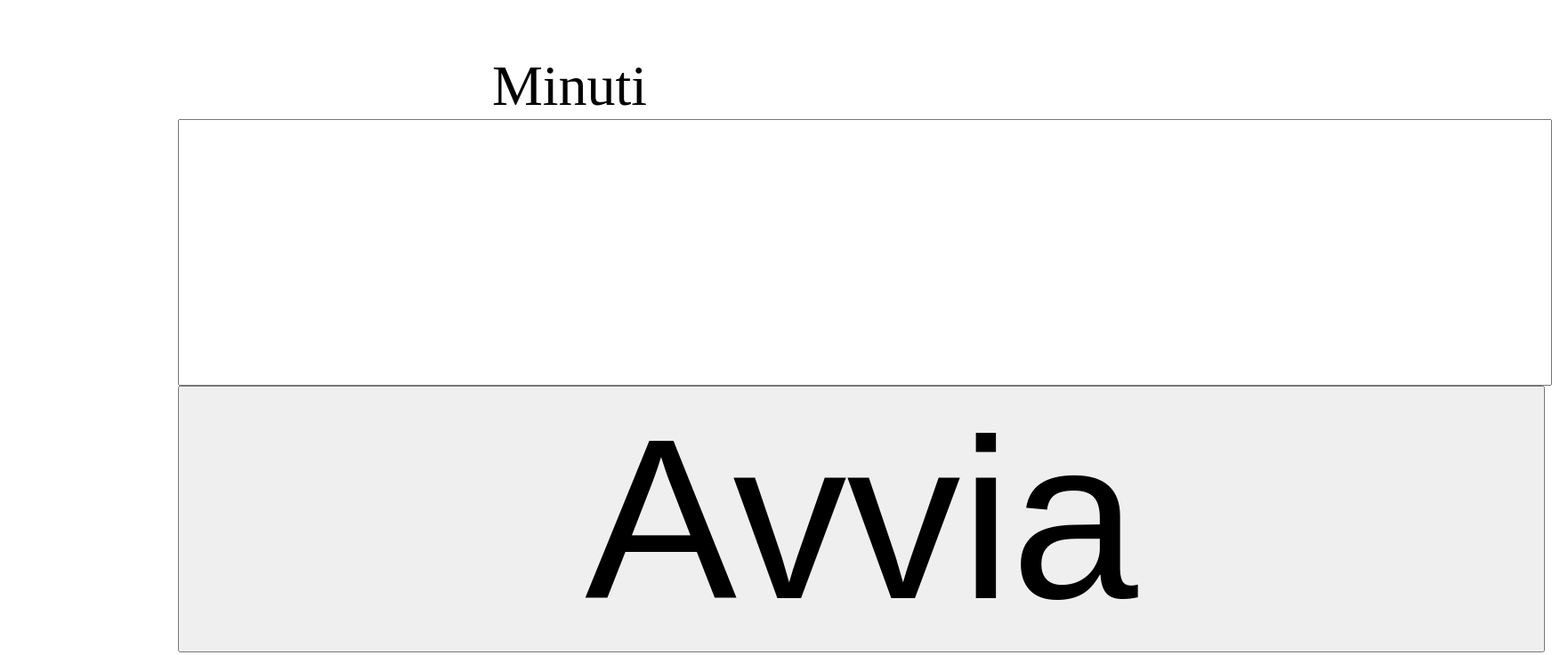
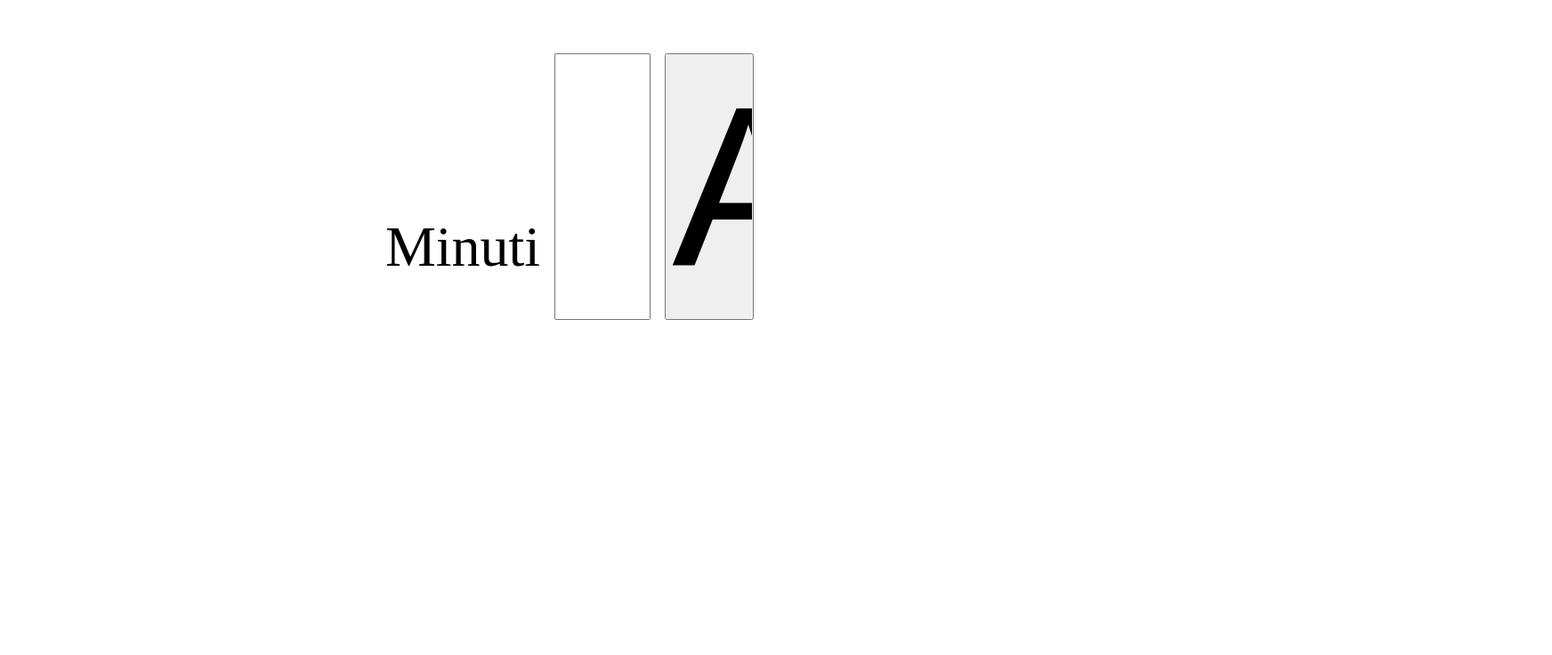
Before and after one commit to alebusi/slot-machine, a plain HTML site: page index.html in a window 1280 px wide. Shown: the part 132-869 px from the top of the page at 89% size, 1744 px wide, since content can reach past the window. After the commit the page ends 800 px from the top, so only its background shows below. Drawn offline with Linux system fonts and the light colour scheme.

Commit message:
Update index.html

```diff
--- a/index.html
+++ b/index.html
@@ -11,7 +11,7 @@
     }
     input {
        font-size: 4em;
-       width: 6em;
+       width: 100px;
        backgroun-color: yellow;
     }
   </style>
```
